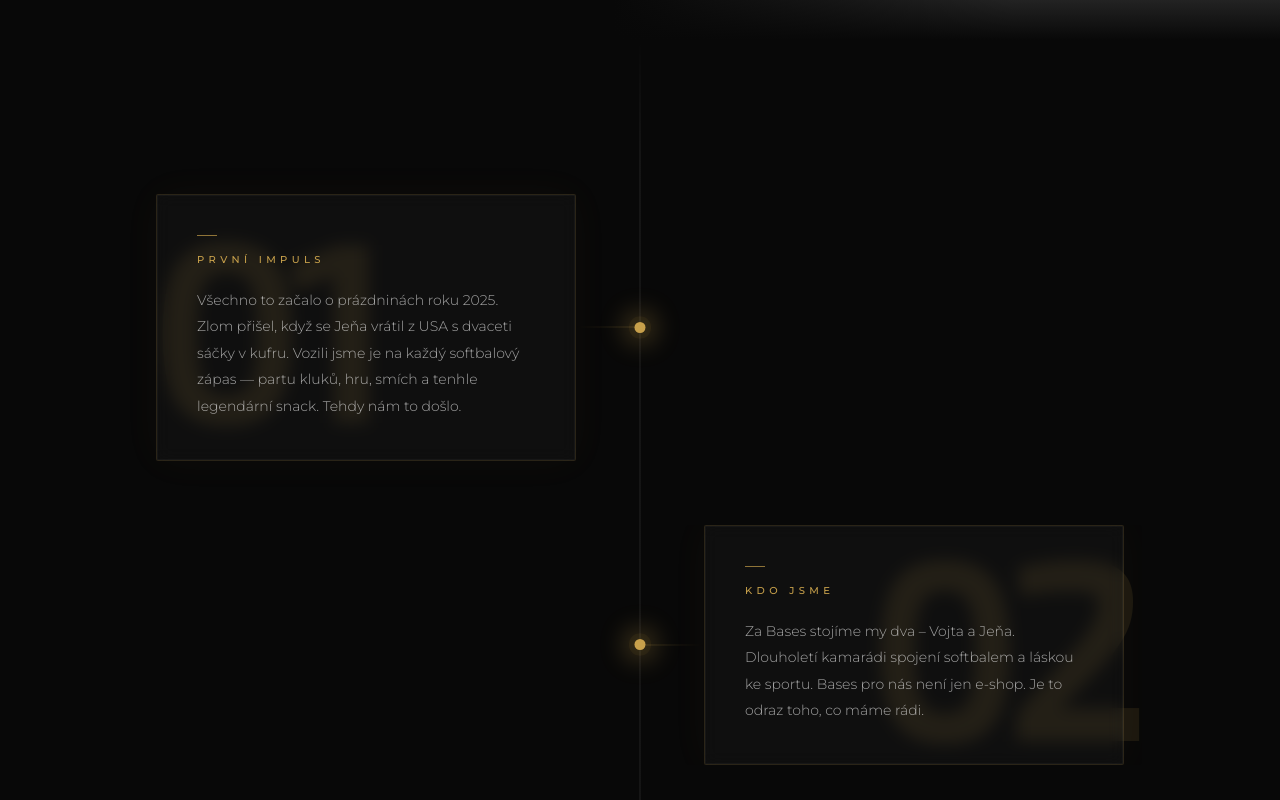
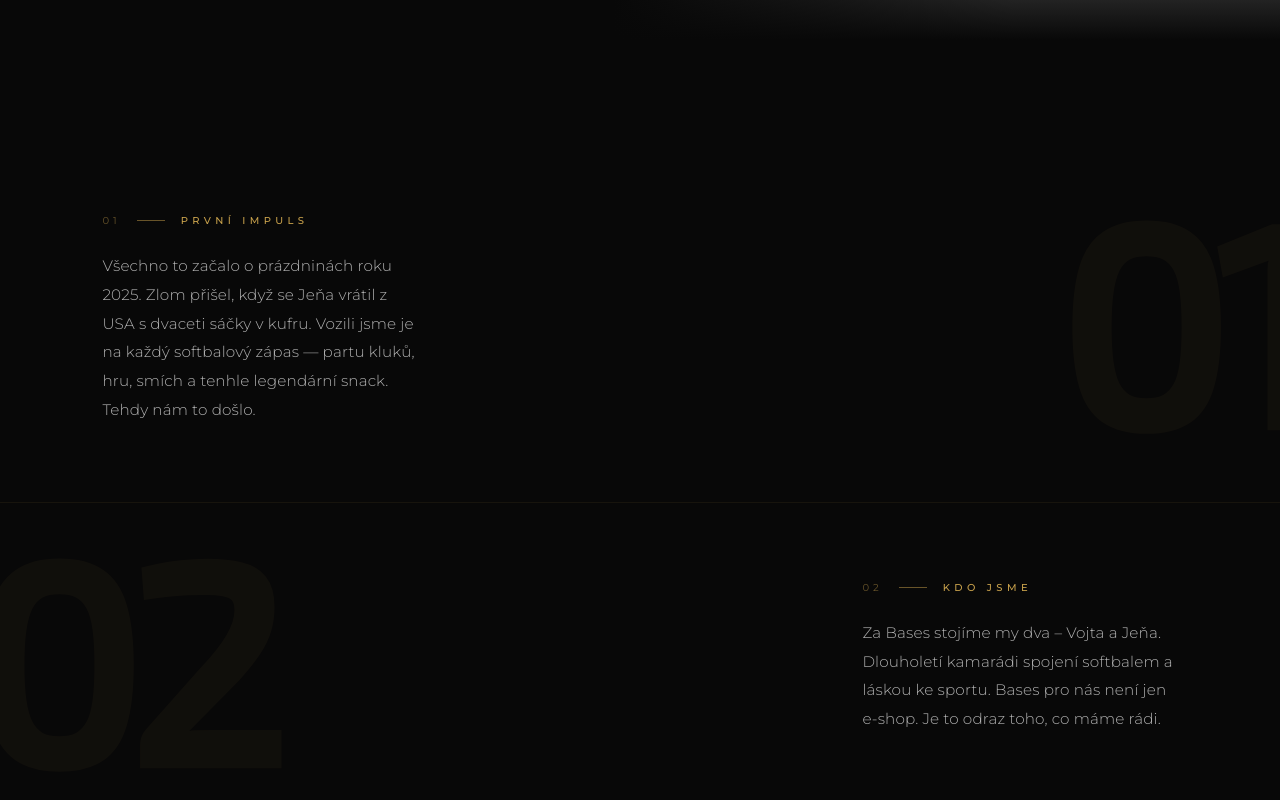
Before and after one commit to vojtaspolacek-code/Bases-web, a Next.js app: page /o-nas in a window 1280 px wide. Shown: the part 760-1560 px from the top of the page. Built offline with nearby package versions, Linux system fonts and the light colour scheme; grey boxes are pictures that could not be loaded.

Commit message:
Redesign desktop timeline to editorial fullwidth layout

```diff
--- a/app/o-nas/page.tsx
+++ b/app/o-nas/page.tsx
@@ -15,7 +15,7 @@ const TIMELINE = [
   { id:'04', side:'right' as const, label:'NAŠE VIZE', body:'Chceme tento fenomén v Česku znormalizovat. Zpřístupnit pravou Ameriku každému, kdo chce zažít tu stejnou pohodu, jakou jsme u těch prvních dvaceti sáčků zažili my.' },
 ]
 
-function Card({ entry, delay=0, isMobile=false }: { entry: typeof TIMELINE[number]; delay?: number; isMobile?: boolean }) {
+function Card({ entry, delay=0, isMobile=false, isLeft=true }: { entry: typeof TIMELINE[number]; delay?: number; isMobile?: boolean; isLeft?: boolean }) {
   const ref = useRef<HTMLDivElement>(null)
   const inView = useInView(ref, { once: true, margin: '-10% 0px' })
 
@@ -60,24 +60,31 @@ function Card({ entry, delay=0, isMobile=false }: { entry: typeof TIMELINE[numbe
     )
   }
 
-  // Desktop karta — glassmorphism
+  // Desktop karta — editorial fullwidth
   return (
-    <motion.div ref={ref} initial={{ opacity:0, y:28 }} animate={inView ? { opacity:1, y:0 } : {}}
-      transition={{ duration:0.8, delay, ease }} className="w-full max-w-[420px] p-8 lg:p-10"
+    <motion.div ref={ref}
+      initial={{ opacity: 0, x: isLeft ? -32 : 32 }}
+      animate={inView ? { opacity: 1, x: 0 } : {}}
+      transition={{ duration: 0.9, delay, ease }}
       style={{
-        background: 'rgba(255,255,255,0.03)',
-        border: '1px solid rgba(199,160,75,0.15)',
-        borderRadius: '2px',
-        backdropFilter: 'blur(8px)',
-        boxShadow: '0 0 40px rgba(199,160,75,0.04), inset 0 0 0 1px rgba(255,255,255,0.03)',
+        position: 'relative',
+        zIndex: 1,
+        width: '100%',
+        maxWidth: '520px',
+        padding: 'clamp(3rem, 6vw, 5rem) clamp(3rem, 8vw, 8rem)',
+        marginLeft: isLeft ? 0 : 'auto',
+        marginRight: isLeft ? 'auto' : 0,
       }}>
-      <div style={{ width:'20px', height:'1px', background:GOLD, opacity:0.7, marginBottom:'1rem' }} />
-      <p className="text-[10px] font-medium uppercase mb-5"
-        style={{ fontFamily:'var(--font-montserrat)', letterSpacing:'0.44em', color:GOLD }}>
+      <div style={{ display: 'flex', alignItems: 'center', gap: '1rem', marginBottom: '1.5rem' }}>
+        <span style={{ fontFamily: 'var(--font-montserrat)', fontSize: '10px', letterSpacing: '0.4em', color: 'rgba(199,160,75,0.5)', fontWeight: 400 }}>
+          {entry.id}
+        </span>
+        <div style={{ width: '28px', height: '1px', background: GOLD, opacity: 0.5 }} />
+        <span style={{ fontFamily: 'var(--font-montserrat)', fontSize: '10px', letterSpacing: '0.44em', textTransform: 'uppercase', color: GOLD, fontWeight: 500 }}>
           {entry.label}
-      </p>
-      <p className="text-sm font-light leading-[1.9]"
-        style={{ fontFamily:'var(--font-montserrat)', color:'rgba(255,255,255,0.62)' }}>
+        </span>
+      </div>
+      <p style={{ fontFamily: 'var(--font-montserrat)', fontSize: 'clamp(0.95rem, 1.1vw, 1.1rem)', fontWeight: 300, lineHeight: 1.9, color: 'rgba(255,255,255,0.68)', letterSpacing: '0.01em' }}>
         {entry.body}
       </p>
     </motion.div>
@@ -136,63 +143,21 @@ export default function Onas() {
       </section>
 
       {/* ── TIMELINE SEKCE ── */}
-      <section className="relative py-16 md:py-[clamp(6rem,12vw,14rem)]">
-        {!isMobile && (
-          <div aria-hidden className="absolute left-1/2 top-0 bottom-0 w-px -translate-x-1/2 pointer-events-none"
-            style={{ background:'linear-gradient(to bottom, transparent 0%, rgba(255,255,255,0.10) 8%, rgba(255,255,255,0.10) 92%, transparent 100%)' }} />
-        )}
+      <section className="relative py-16 md:py-24">
 
-        <div className={`mx-auto ${isMobile ? 'px-0' : 'max-w-[1100px] px-5 md:px-[clamp(1.5rem,4vw,3rem)]'}`}>
+        {/* ── MOBIL ── */}
+        {isMobile && (
+          <div className="px-0">
             {TIMELINE.map((entry, i) => {
-            const isLeft = entry.side === 'left'
               const isLast = i === TIMELINE.length - 1
-
-            if (isMobile) return (
+              return (
                 <div key={entry.id} className="w-full"
                   style={{ borderBottom: isLast ? 'none' : '1px solid rgba(255,255,255,0.03)' }}>
                   <Card entry={entry} delay={0.1} isMobile={true} />
                 </div>
               )
-
-            return (
-              <div key={entry.id} className="relative flex items-center"
-                style={{ marginBottom: isLast ? 0 : 'clamp(3rem,5vw,5rem)' }}>
-                <span aria-hidden className="absolute pointer-events-none select-none"
-                  style={{ top:'50%', transform:'translateY(-50%)', left: isLeft ? '1%' : 'auto', right: isLeft ? 'auto' : '1%', fontFamily:'var(--font-exo2)', fontWeight:700, fontSize:'clamp(11rem,19vw,18rem)', lineHeight:1, letterSpacing:'-0.04em', color:GOLD, opacity:0.10, zIndex:0 }}>
-                  {entry.id}
-                </span>
-
-                {/* Spojovací linka karta → tečka */}
-                {isLeft && (
-                  <div aria-hidden className="absolute z-[5] pointer-events-none"
-                    style={{ left:'calc(50% - clamp(2.5rem,5vw,5rem))', right:'50%', top:'50%', transform:'translateY(-50%)', height:'1px', background:'linear-gradient(to right, transparent, rgba(199,160,75,0.25))' }} />
-                )}
-                {!isLeft && (
-                  <div aria-hidden className="absolute z-[5] pointer-events-none"
-                    style={{ left:'50%', right:'calc(50% - clamp(2.5rem,5vw,5rem))', top:'50%', transform:'translateY(-50%)', height:'1px', background:'linear-gradient(to left, transparent, rgba(199,160,75,0.25))' }} />
-                )}
-
-                <motion.div aria-hidden className="absolute left-1/2 -translate-x-1/2 rounded-full z-10"
-                  style={{ width:11, height:11, background:GOLD }}
-                  animate={{ boxShadow: [
-                    '0 0 0 3px rgba(199,160,75,0.15), 0 0 18px 6px rgba(199,160,75,0.2)',
-                    '0 0 0 6px rgba(199,160,75,0.05), 0 0 28px 10px rgba(199,160,75,0.35)',
-                    '0 0 0 3px rgba(199,160,75,0.15), 0 0 18px 6px rgba(199,160,75,0.2)',
-                  ]}}
-                  transition={{ duration:2.5, repeat:Infinity, ease:'easeInOut' }} />
-
-                <div className="w-1/2 flex justify-end" style={{ paddingRight:'clamp(2.5rem,5vw,5rem)' }}>
-                  {isLeft && <Card entry={entry} delay={0.15} />}
-                </div>
-                <div className="w-1/2 flex justify-start overflow-hidden" style={{ paddingLeft:'clamp(2.5rem,5vw,5rem)' }}>
-                  {!isLeft && <Card entry={entry} delay={0.15} />}
-                </div>
-              </div>
-            )
             })}
-
-          {/* CTA tlačítko — pouze mobil, plná šířka, zlaté pozadí */}
-          {isMobile && (
+            {/* CTA tlačítko — pouze mobil */}
             <div className="mt-16 mb-8 px-6">
               <Link
                 href="/slunecnicova-seminka"
@@ -210,8 +175,44 @@ export default function Onas() {
                 Prozkoumat kolekci <span className="text-lg">→</span>
               </Link>
             </div>
+          </div>
         )}
+
+        {/* ── DESKTOP — editorial fullwidth ── */}
+        {!isMobile && (
+          <div style={{ width: '100%' }}>
+            {TIMELINE.map((entry, i) => {
+              const isLeft = entry.side === 'left'
+              const isLast = i === TIMELINE.length - 1
+              return (
+                <section key={entry.id} className="relative w-full flex items-center overflow-hidden"
+                  style={{ minHeight: '38vh', borderBottom: isLast ? 'none' : '1px solid rgba(199,160,75,0.08)' }}>
+
+                  {/* Obří watermark číslo */}
+                  <span aria-hidden style={{
+                    position: 'absolute',
+                    top: '50%',
+                    transform: 'translateY(-50%)',
+                    ...(isLeft ? { right: '-2rem' } : { left: '-2rem' }),
+                    fontFamily: 'var(--font-exo2)',
+                    fontWeight: 700,
+                    fontSize: 'clamp(14rem, 22vw, 20rem)',
+                    lineHeight: 1,
+                    letterSpacing: '-0.05em',
+                    color: GOLD,
+                    opacity: 0.045,
+                    pointerEvents: 'none',
+                    userSelect: 'none',
+                    zIndex: 0,
+                  }}>{entry.id}</span>
+
+                  <Card entry={entry} isLeft={isLeft} delay={0.15} />
+                </section>
+              )
+            })}
           </div>
+        )}
+
       </section>
 
     </main>
```
Lines whose indentation alone changed are shown as unchanged.
